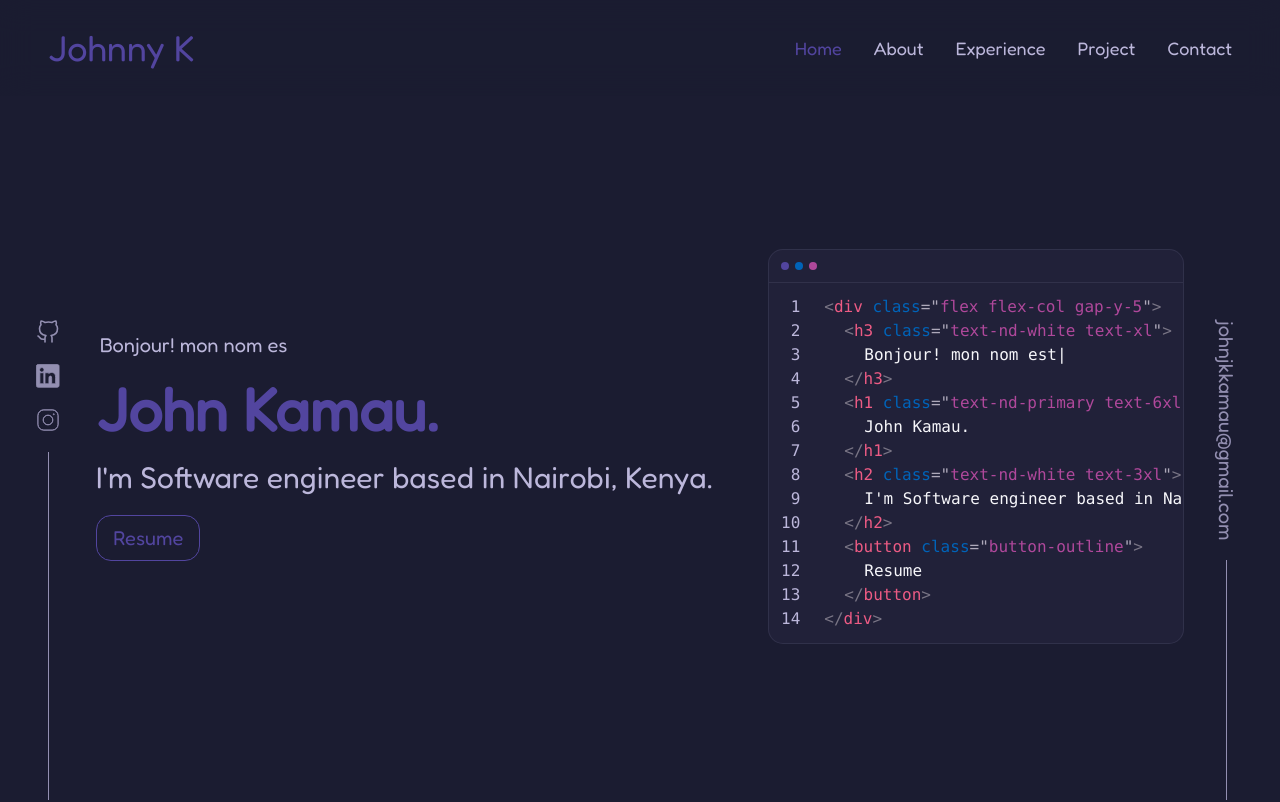
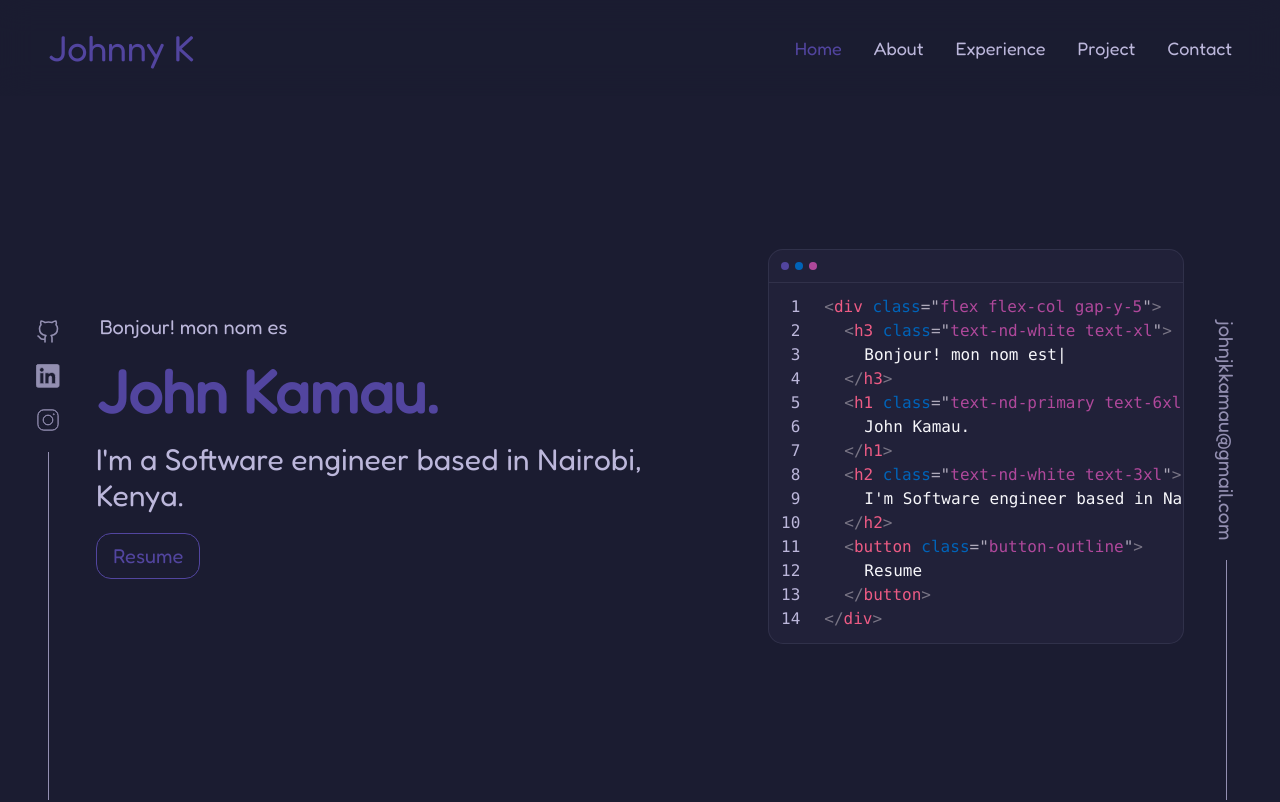
Before and after one commit to JohnKamaujk/portfolio_website, a React (Vite) app: page / in a window 1280 px wide. Shown: the top 802 px of the page. Built offline with nearby package versions, Linux system fonts and the light colour scheme.

Commit message:
:sparkles:feat: Update home page

```diff
--- a/src/components/Scenes/Home.jsx
+++ b/src/components/Scenes/Home.jsx
@@ -68,7 +68,7 @@ const Home = ({ setSelectedPage }) => {
               visible: { opacity: 1, y: 0 },
             }}
           >
-            I'm Software engineer based in Nairobi, Kenya.
+            I'm a Software engineer based in Nairobi, Kenya.
           </motion.h2>
           <motion.div
             initial="hidden"
```
